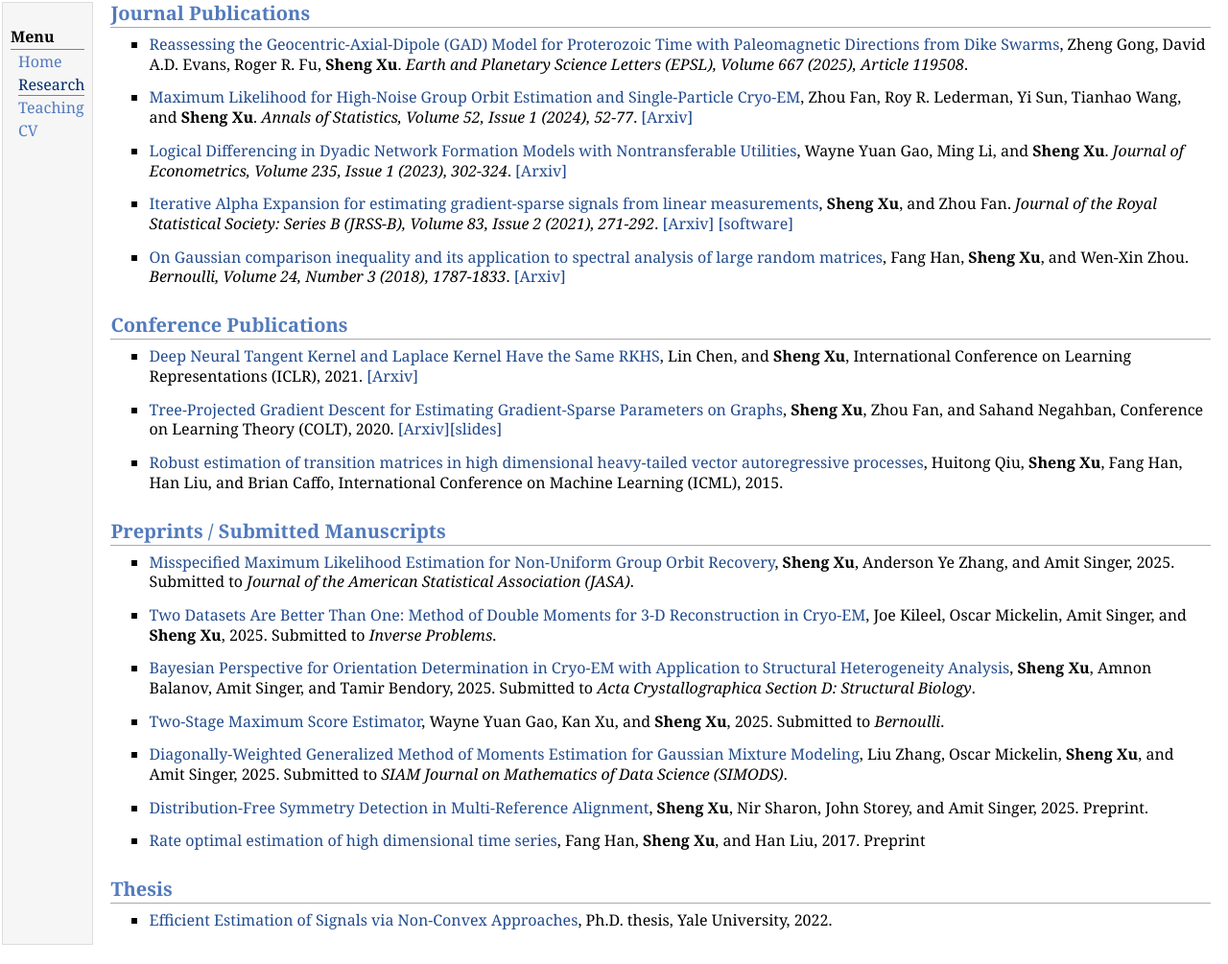
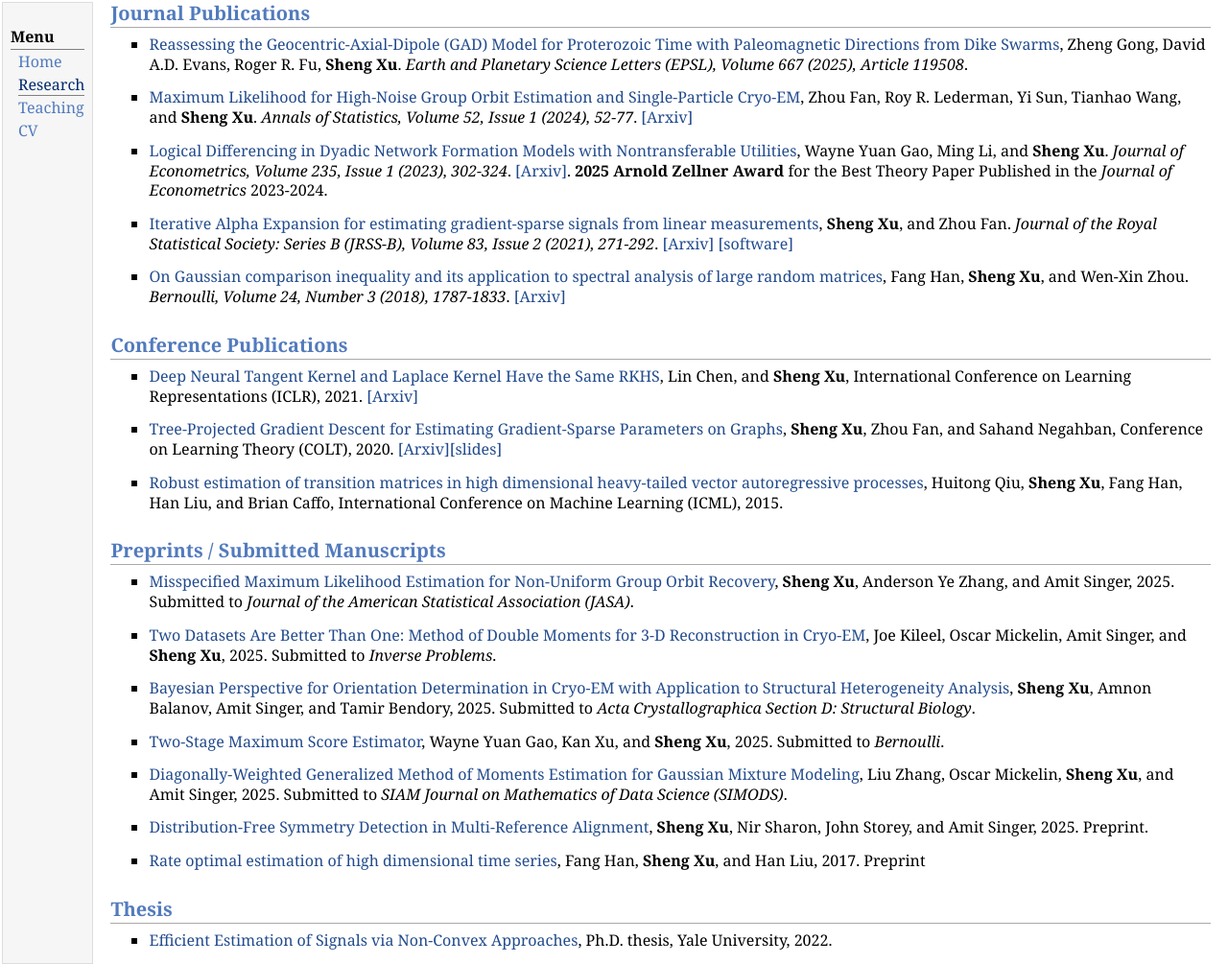
Before and after one commit to sx67/sx67.github.io, a plain HTML site: page research.html in a window 1280 px wide. Shown: the whole page at 96% size. Drawn offline with Linux system fonts and the light colour scheme.

Commit message:
Update at Princeton Dec5 2025

```diff
--- a/research.html
+++ b/research.html
@@ -28,7 +28,7 @@
 </li>
 </ul>
 <ul>
-<li><p><a href="https://www.sciencedirect.com/science/article/pii/S0304407622000884">Logical Differencing in Dyadic Network Formation Models with Nontransferable Utilities</a>, Wayne Yuan Gao, Ming Li, and <b>Sheng Xu</b>. <i>Journal of Econometrics, Volume 235, Issue 1 (2023), 302-324</i>. <a href="https://arxiv.org/abs/2001.00691">[Arxiv]</a></p>
+<li><p><a href="https://www.sciencedirect.com/science/article/pii/S0304407622000884">Logical Differencing in Dyadic Network Formation Models with Nontransferable Utilities</a>, Wayne Yuan Gao, Ming Li, and <b>Sheng Xu</b>. <i>Journal of Econometrics, Volume 235, Issue 1 (2023), 302-324</i>. <a href="https://arxiv.org/abs/2001.00691">[Arxiv]</a>. <b>2025 Arnold Zellner Award</b> for the Best Theory Paper Published in the <i>Journal of Econometrics</i> 2023-2024.</p>
 </li>
 </ul>
 <ul>
```
Also changed, not shown: 2 other files.
